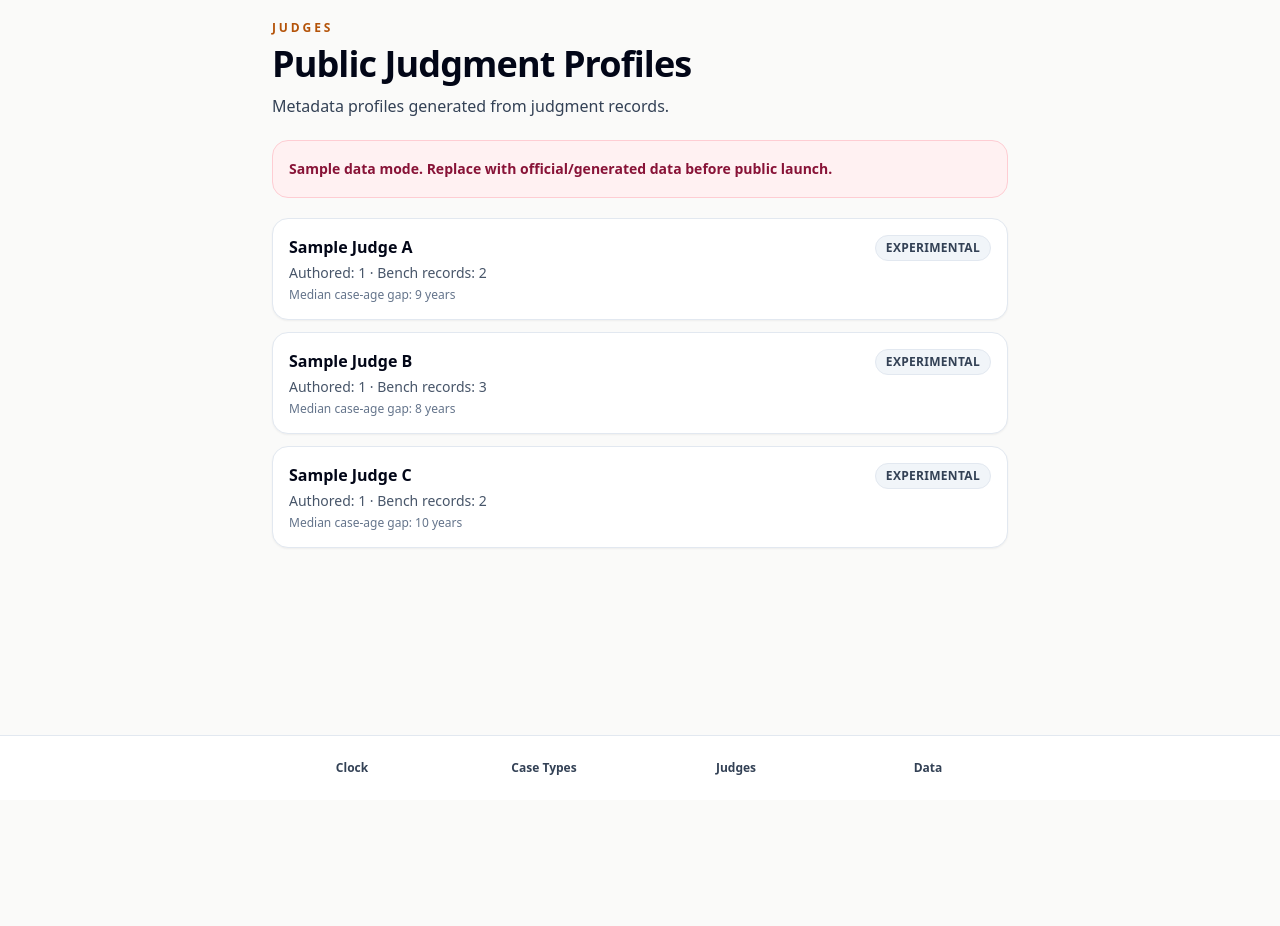
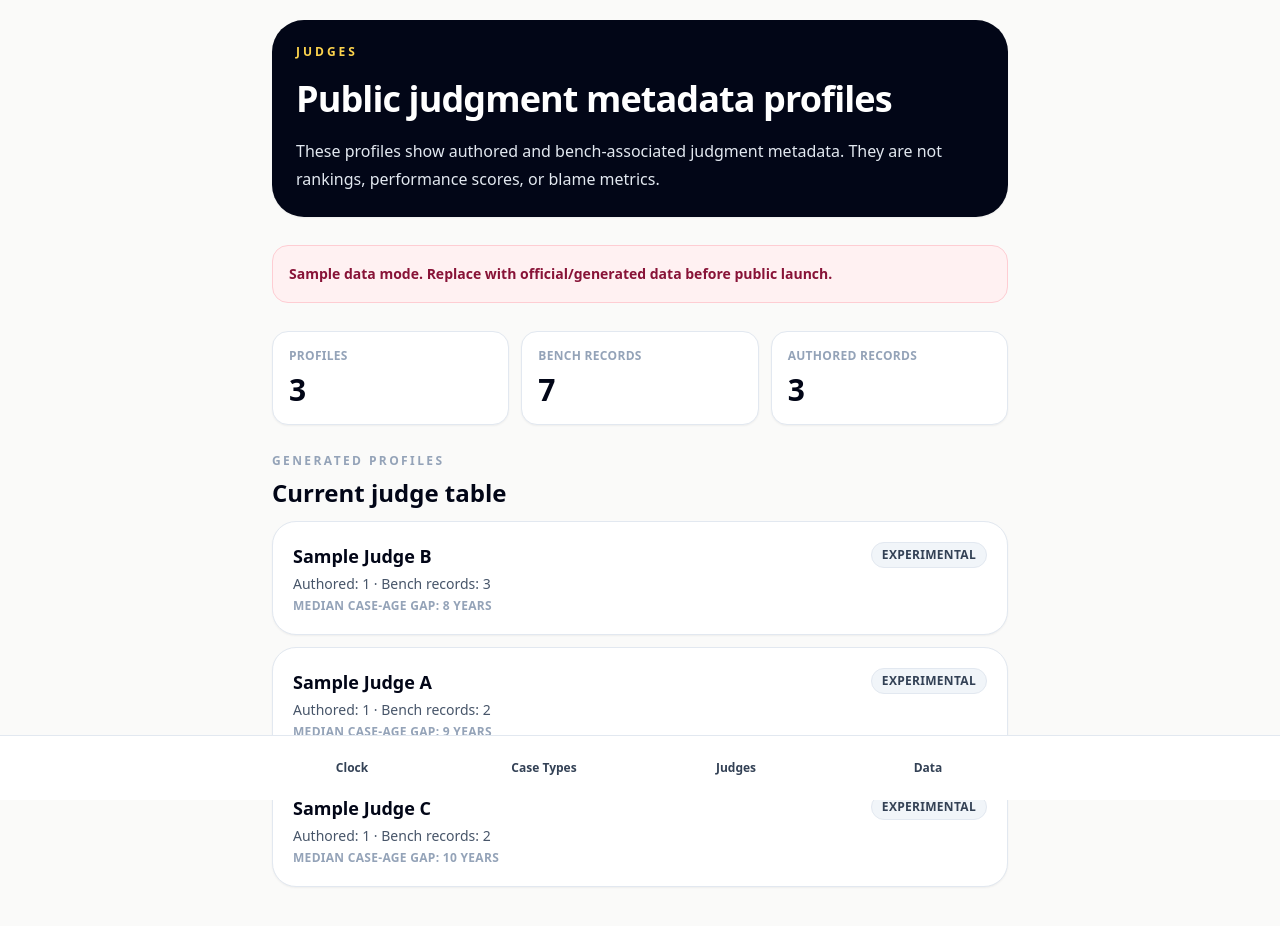
Before and after one commit to publicinteresttechnologies/justice-clock-india, a Next.js app: page /judges in a window 1280 px wide. Shown: the top 926 px of the page. Before the commit the page ends 800 px from the top, so only its background shows below. Built offline with nearby package versions, Linux system fonts and the light colour scheme.

Commit message:
Strengthen judges overview page

```diff
--- a/src/app/judges/page.tsx
+++ b/src/app/judges/page.tsx
@@ -1,44 +1,72 @@
 import Link from "next/link";
 import { ConfidenceBadge } from "@/components/ConfidenceBadge";
 import { SampleDataWarning } from "@/components/SampleDataWarning";
-import { SectionHeader } from "@/components/SectionHeader";
-import { formatYears, judges } from "@/lib/data";
+import { formatNumber, formatYears, judges } from "@/lib/data";
 
 export default function JudgesPage() {
   const hasSampleData = judges.some((item) => item.sample);
+  const sortedProfiles = [...judges].sort(
+    (a, b) => b.benchAssociatedJudgments - a.benchAssociatedJudgments,
+  );
+  const totalBenchRecords = judges.reduce((sum, item) => sum + item.benchAssociatedJudgments, 0);
+  const totalAuthoredRecords = judges.reduce((sum, item) => sum + item.authoredJudgments, 0);
 
   return (
-    <div className="space-y-5">
-      <SectionHeader
-        eyebrow="Judges"
-        title="Public Judgment Profiles"
-        description="Metadata profiles generated from judgment records."
-      />
+    <div className="space-y-7">
+      <section className="rounded-[2rem] bg-slate-950 p-6 text-white shadow-sm">
+        <p className="text-xs font-black uppercase tracking-[0.25em] text-amber-300">Judges</p>
+        <h1 className="mt-4 text-4xl font-black leading-tight tracking-tight">Public judgment metadata profiles</h1>
+        <p className="mt-4 text-base leading-7 text-slate-200">
+          These profiles show authored and bench-associated judgment metadata. They are not rankings, performance scores, or blame metrics.
+        </p>
+      </section>
 
       {hasSampleData ? <SampleDataWarning /> : null}
 
+      <section className="grid gap-3 sm:grid-cols-3">
+        <div className="rounded-2xl border border-slate-200 bg-white p-4 shadow-sm">
+          <p className="text-xs font-bold uppercase tracking-wide text-slate-400">Profiles</p>
+          <p className="mt-2 text-3xl font-black text-slate-950">{formatNumber(judges.length)}</p>
+        </div>
+        <div className="rounded-2xl border border-slate-200 bg-white p-4 shadow-sm">
+          <p className="text-xs font-bold uppercase tracking-wide text-slate-400">Bench records</p>
+          <p className="mt-2 text-3xl font-black text-slate-950">{formatNumber(totalBenchRecords)}</p>
+        </div>
+        <div className="rounded-2xl border border-slate-200 bg-white p-4 shadow-sm">
+          <p className="text-xs font-bold uppercase tracking-wide text-slate-400">Authored records</p>
+          <p className="mt-2 text-3xl font-black text-slate-950">{formatNumber(totalAuthoredRecords)}</p>
+        </div>
+      </section>
+
+      <section className="space-y-3">
+        <div>
+          <p className="text-xs font-bold uppercase tracking-[0.2em] text-slate-400">Generated profiles</p>
+          <h2 className="mt-2 text-2xl font-black text-slate-950">Current judge table</h2>
+        </div>
+
         <div className="grid gap-3">
-        {judges.map((item) => (
+          {sortedProfiles.map((profile) => (
             <Link
-            key={item.slug}
-            href={`/judges/${item.slug}`}
-            className="rounded-2xl border border-slate-200 bg-white p-4 shadow-sm"
+              key={profile.slug}
+              href={`/judges/${profile.slug}`}
+              className="rounded-3xl border border-slate-200 bg-white p-5 shadow-sm transition hover:border-slate-300"
             >
-            <div className="flex items-start justify-between gap-3">
+              <div className="flex items-start justify-between gap-4">
                 <div>
-                <p className="font-bold">{item.judgeName}</p>
+                  <p className="text-lg font-black text-slate-950">{profile.judgeName}</p>
                   <p className="mt-1 text-sm text-slate-600">
-                  Authored: {item.authoredJudgments} · Bench records: {item.benchAssociatedJudgments}
+                    Authored: {formatNumber(profile.authoredJudgments)} · Bench records: {formatNumber(profile.benchAssociatedJudgments)}
                   </p>
-                <p className="mt-1 text-xs text-slate-500">
-                  Median case-age gap: {formatYears(item.medianCaseAgeYears)}
+                  <p className="mt-1 text-xs font-semibold uppercase tracking-wide text-slate-400">
+                    Median case-age gap: {formatYears(profile.medianCaseAgeYears)}
                   </p>
                 </div>
-              <ConfidenceBadge level={item.confidence} />
+                <ConfidenceBadge level={profile.confidence} />
               </div>
             </Link>
           ))}
         </div>
+      </section>
     </div>
   );
 }
```
Lines whose indentation alone changed are shown as unchanged.
